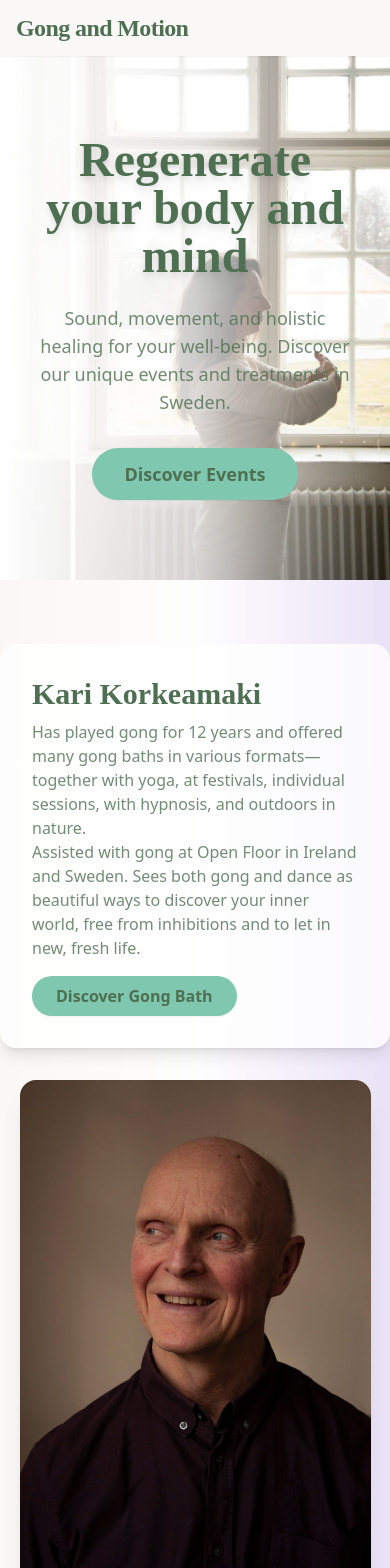
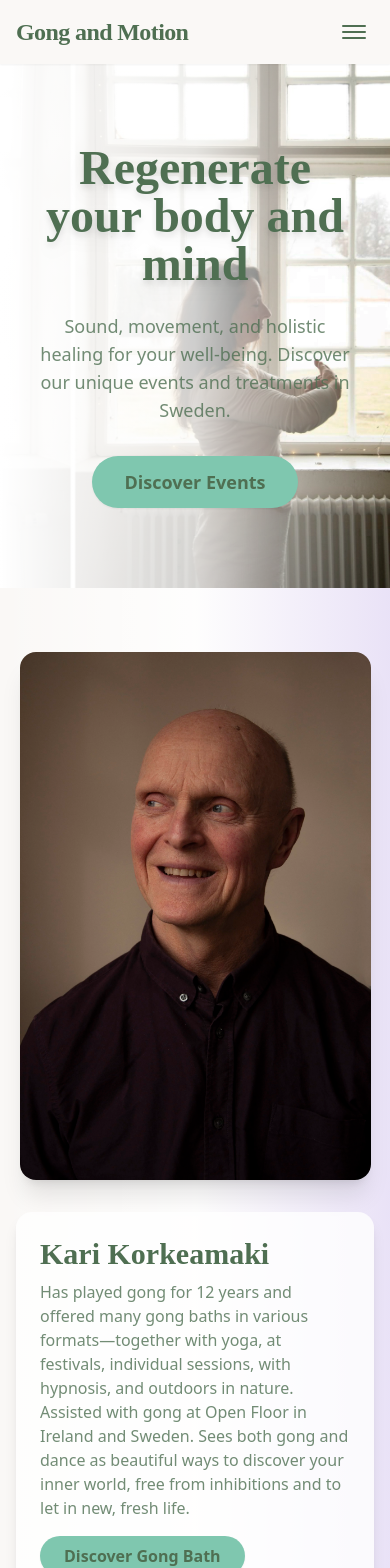
Before and after one commit to andreakorkeamaki/GongAndMotion, a Next.js app: page / in a window 390 px wide. Shown: the top 1568 px of the page. Built offline with nearby package versions, Linux system fonts and the light colour scheme.

Commit message:
Aggiunto menu mobile hamburger responsive all'Header, con overlay e animazione

```diff
--- a/src/app/components/Header.tsx
+++ b/src/app/components/Header.tsx
@@ -1,4 +1,5 @@
 import Link from 'next/link';
+import { useState } from 'react';
 
 const navLinks = [
   { href: '/', label: 'Home' },
@@ -11,6 +12,7 @@ const navLinks = [
 ];
 
 export default function Header() {
+  const [open, setOpen] = useState(false);
   return (
     <header className="sticky top-0 z-50 bg-background shadow-sm">
       <nav className="flex justify-between items-center max-w-5xl mx-auto px-4 py-3">
@@ -24,7 +26,50 @@ export default function Header() {
             </li>
           ))}
         </ul>
-        {/* Mobile menu placeholder */}
+        {/* Mobile menu hamburger */}
+        <button
+          className="md:hidden flex flex-col justify-center items-center w-10 h-10 focus:outline-none"
+          aria-label="Open menu"
+          onClick={() => setOpen(true)}
+        >
+          <span className="block w-6 h-0.5 bg-primary-dark mb-1 rounded transition-all" />
+          <span className="block w-6 h-0.5 bg-primary-dark mb-1 rounded transition-all" />
+          <span className="block w-6 h-0.5 bg-primary-dark rounded transition-all" />
+        </button>
+        {/* Mobile menu drawer */}
+        {open && (
+          <>
+            <div
+              className="fixed inset-0 bg-black/40 z-40"
+              onClick={() => setOpen(false)}
+            />
+            <div className="fixed top-0 right-0 w-64 h-full bg-white z-50 shadow-lg p-6 flex flex-col gap-6 animate-slide-in">
+              <button
+                className="self-end mb-4 text-2xl text-primary-dark focus:outline-none"
+                aria-label="Close menu"
+                onClick={() => setOpen(false)}
+              >
+                &times;
+              </button>
+              <ul className="flex flex-col gap-4 text-primary-dark font-semibold">
+                {navLinks.map((link) => (
+                  <li key={link.href}>
+                    <Link href={link.href} className="hover:text-accent transition-colors" onClick={() => setOpen(false)}>{link.label}</Link>
+                  </li>
+                ))}
+              </ul>
+            </div>
+            <style jsx>{`
+              @keyframes slide-in {
+                from { transform: translateX(100%); }
+                to { transform: translateX(0); }
+              }
+              .animate-slide-in {
+                animation: slide-in 0.2s ease;
+              }
+            `}</style>
+          </>
+        )}
       </nav>
     </header>
   );
--- a/src/app/page.tsx
+++ b/src/app/page.tsx
@@ -65,20 +65,22 @@ function PersonSlider() {
   }, [idx, people.length]);
   const person = people[idx];
   return (
-    <section className={`relative py-16 min-h-[480px] flex flex-col md:flex-row items-center overflow-hidden ${person.bg}`}>
+    <section className={`relative py-16 min-h-[480px] ${person.bg}`}>
+      <div className="max-w-5xl mx-auto w-full flex flex-col-reverse md:flex-row items-center px-4">
         {/* LEFT TEXT WITH GRADIENT (gradient now on section) */}
-      <div className="relative z-10 w-full md:w-[48%] text-left bg-white/80 rounded-2xl p-8 shadow-lg transition-all duration-700 ease-in-out md:mr-6">
+        <div className="relative w-full md:w-[48%] max-w-lg md:ml-8 bg-white/80 rounded-2xl p-6 shadow-lg transition-all duration-700 ease-in-out">
           <h2 className="text-3xl font-heading font-bold mb-2 text-primary-dark">{person.name}</h2>
-        <p className="mb-4 text-primary-dark/80 text-base max-w-lg">{person.bio}</p>
+          <p className="mb-4 text-primary-dark/80 text-base">{person.bio}</p>
           <Button href={person.button.href} variant="primary">{person.button.label}</Button>
         </div>
         {/* RIGHT PHOTO, LARGER, NO PURPLE BORDER, CLOSER TO TEXT */}
-      <div className="w-full md:w-[44%] flex justify-center items-center h-full mt-8 md:mt-0">
+        <div className="w-full md:w-[44%] flex justify-center items-center h-full mb-8 md:mb-0">
           <img
             src={person.image}
             alt={person.name}
             className="w-[90vw] max-w-[360px] h-auto object-contain rounded-2xl shadow-xl bg-white/30 transition-all duration-700 ease-in-out"
           />
+        </div>
       </div>
     </section>
   );
```
Lines whose indentation alone changed are shown as unchanged.
